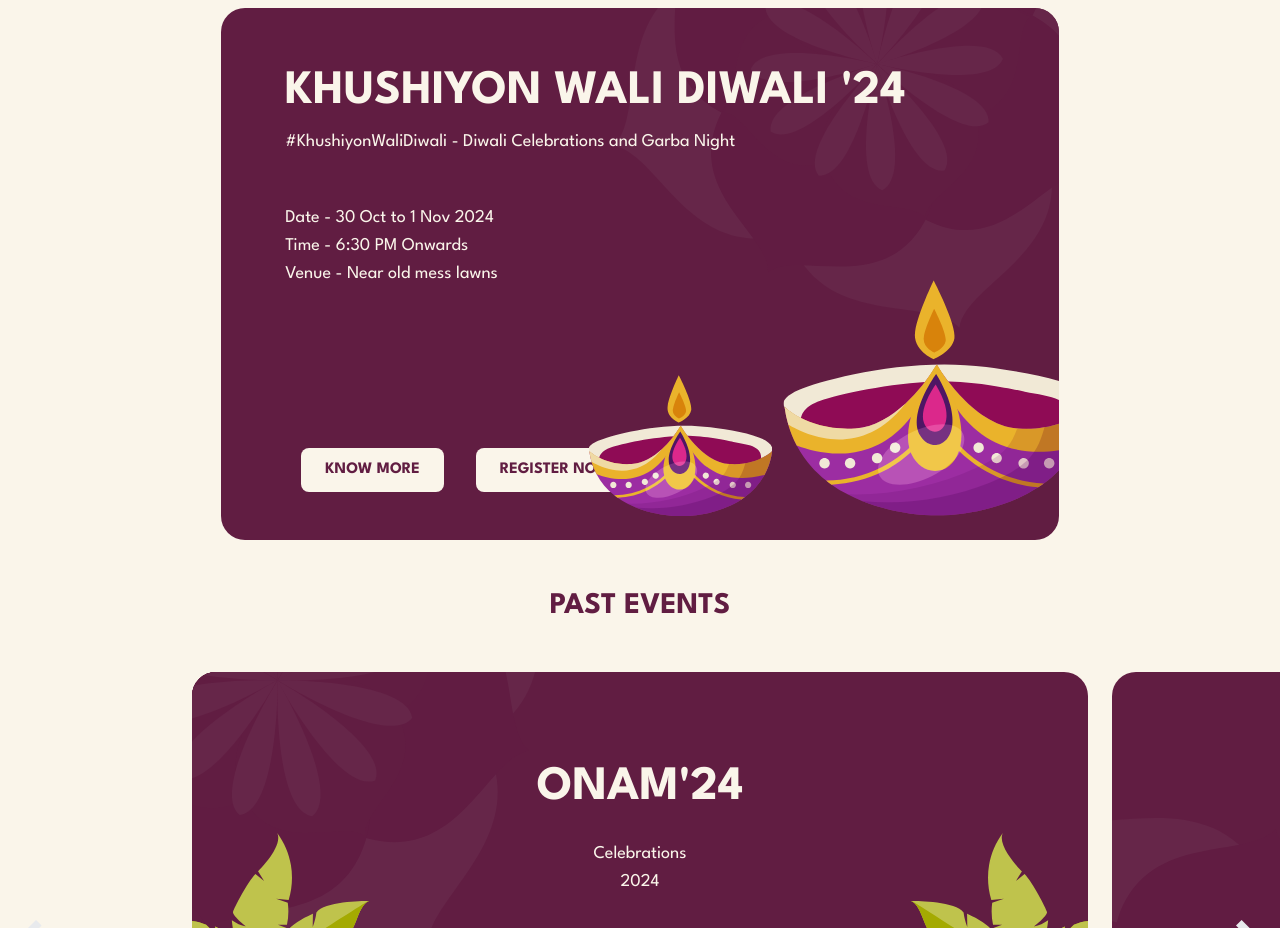
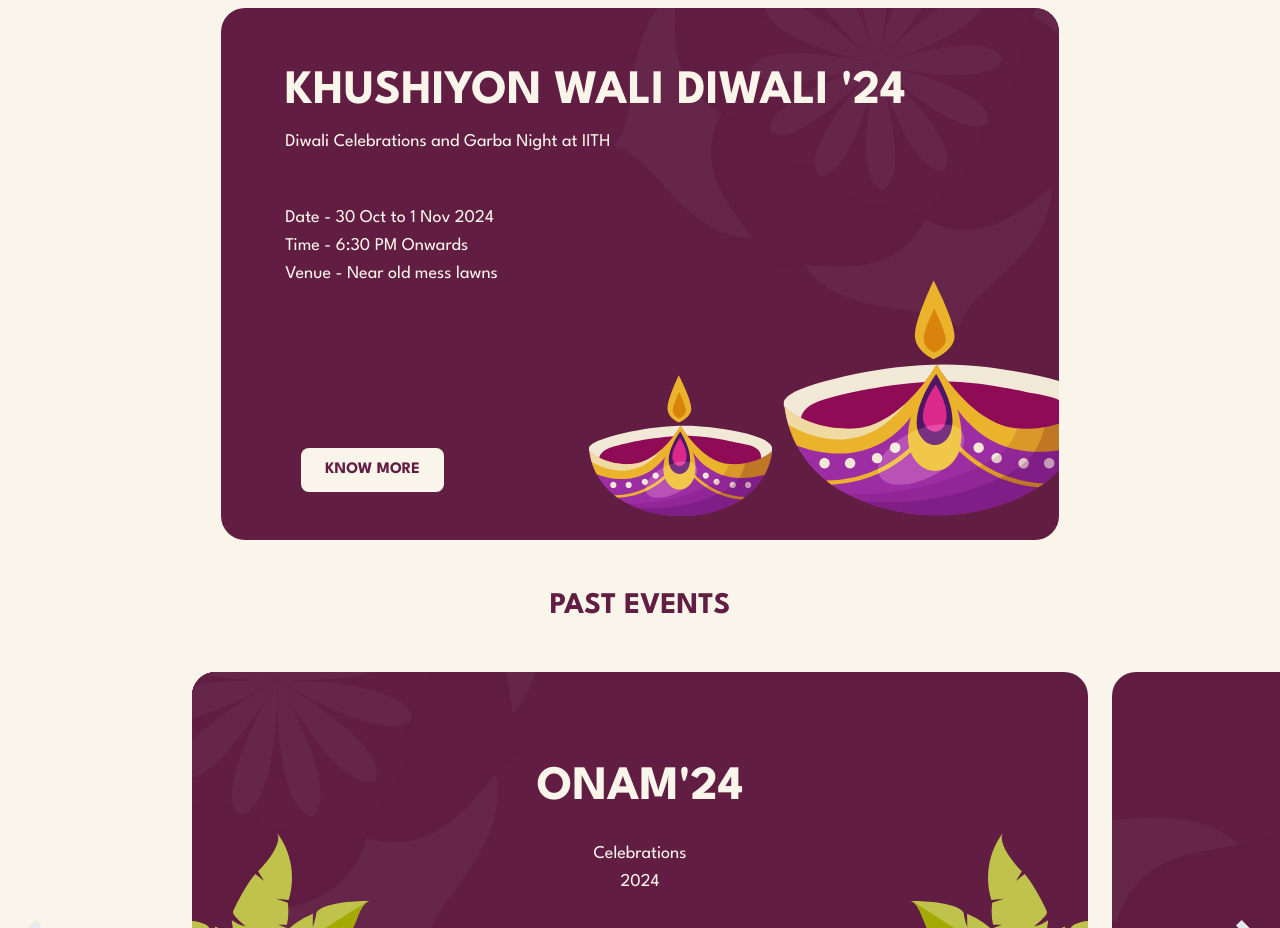
Before and after one commit to EBSB-IITH/EBSB-IITH, a Next.js app: page / in a window 1280 px wide. Shown: the part 1820-2748 px from the top of the page. Built offline with nearby package versions, Linux system fonts and the light colour scheme.

Commit message:
yuva sangam content changes

```diff
--- a/src/app/events/page.tsx
+++ b/src/app/events/page.tsx
@@ -10,7 +10,7 @@ import Link from "next/link";
 
 const upcomingEvent: EventDetails = {
   title: "KHUSHIYON WALI DIWALI '24",
-  description: "#KhushiyonWaliDiwali - Diwali Celebrations and Garba Night",
+  description: "Diwali Celebrations and Garba Night at IITH",
   date: "30 Oct to 1 Nov 2024",
   time: "6:30 PM Onwards",
   venue: "Near old mess lawns"
--- a/src/app/yuva-sangam/page.tsx
+++ b/src/app/yuva-sangam/page.tsx
@@ -6,8 +6,8 @@ export default function Page() {
 		<div className="flex flex-col">
 			<div className="flex flex-col *:mx-auto overflow-clip text-background bg-foreground rounded-b-[4rem] lg:rounded-b-[8rem] pt-[2rem] relative" >
 				<div className="flex flex-col *:mx-auto mt-24 mb-20 lg:mb-36 z-10 lg:mt-52">
-					<div className="z-10 text-[1.8rem] lg:text-[3.4rem] w-[20rem] lg:w-[40rem] font-extrabold text-center leading-tight">YUVA SANGAM’24</div>
-					<div className="text-center text-[0.9rem] lg:text-[1rem] w-[16rem] lg:w-[38rem] py-8 z-10">The program aims to provide participants with a deep understanding of the diverse cultural, traditional, and developmental aspects of different states while facilitating youth interactions.</div>
+					<div className="z-10 text-[1.8rem] lg:text-[3.4rem] w-[20rem] lg:w-[40rem] font-extrabold text-center leading-tight">YUVA SANGAM</div>
+					<div className="text-center text-[0.9rem] lg:text-[1rem] w-[16rem] lg:w-[38rem] py-8 z-10">Initiated by the Govt of India, this program aims to provide participants with a deep understanding of the diverse cultural, traditional, and developmental aspects of different states while facilitating youth interactions.</div>
 					{/* <div className="pt-16">
 						<Link href="https://ebsb.aicte-india.org/">
 							<WhiteButton text="REGISTER NOW" />
@@ -24,8 +24,7 @@ export default function Page() {
 			</div>
 
 			<div className="mx-12 lg:mx-64 leading-snug mt-20 mb-20 lg:mb-28 text-center ">
-				Ek Bharat Shreshtha Bharat Yuva Sangam (युवा संगम) Phase-III is a Government of India initiative aimed at fostering people-to-people connections, especially among the youth throughout the nation. This phase of the program focuses on organizing exposure tours for young individuals, primarily students from higher educational institutions and other young people from different parts of India. These tours take them to various states in the country, offering them an immersive experience in various aspects of life.<br /><br />During these tours, the participants will gain exposure in five key areas: Paryatan (Tourism), Parampara (Traditions), Pragati (Development), Paraspar Sampark (People-to-people connect), and Prodyogik (Technology). The program aims to provide participants with a deep understanding of the diverse cultural, traditional, and developmental aspects of different states while facilitating youth interactions.
-			</div>
+				Ek Bharat Shreshtha Bharat Yuva Sangam (युवा संगम) is a Government of India initiative aimed at fostering people-to-people connections, especially among the youth throughout the nation. This program focuses on organizing exposure tours for young individuals, primarily students from higher educational institutions and other young people from different parts of India. These tours take them to various states in the country, offering them an immersive experience in various aspects of life. </div>
 
 			<div className="text-center mb-20 lg:mb-28">
 				<div className="font-bold text-[2rem]">ABOUT IIT HYDERABAD</div>
@@ -52,7 +51,7 @@ export default function Page() {
 			</div>
 
 			<div className="flex flex-col mx-6 lg:mx-24 py-8 lg:py-12 border-black border-2 rounded-[1.4rem] ">
-				<div className="text-center font-bold text-[2rem]">HOW TO REACH</div>
+				<div className="text-center font-bold text-[2rem]">HOW TO REACH IITH</div>
 				<div className="grid grid-cols-1 lg:grid-cols-2 auto-rows-auto lg:grid-rows-3 gap-2 lg:gap-4 pt-8 lg:pt-16 px-6 lg:px-12 leading-snug *:mb-4">
 
 					<div className="">
--- a/src/components/Upcoming-Event-Home.tsx
+++ b/src/components/Upcoming-Event-Home.tsx
@@ -4,7 +4,7 @@ import { WhiteButton } from "./Button"
 
 const upcomingEvent = {
 	title: "KHUSHIYON WALI DIWALI '24",
-	description: "#KhushiyonWaliDiwali - Diwali Celebrations and Garba Night",
+	description: "Diwali Celebrations and Garba Night at IITH",
 	date: "30 Oct to 1 Nov 2024",
 	time: "6:30 PM Onwards",
 	venue: "Near old mess lawns"
@@ -24,9 +24,9 @@ export default function UpcomingEventHome() {
 					<Link href="/events">
 						<WhiteButton text="KNOW MORE" />
 					</Link>
-					<Link href="https://docs.google.com/forms/d/e/1FAIpQLScXwgwEokPOiXiI1J9l8-8PyVzfB7akBXCWN8tk7SzAWx99MQ/viewform" >
+					{/* <Link href="https://docs.google.com/forms/d/e/1FAIpQLScXwgwEokPOiXiI1J9l8-8PyVzfB7akBXCWN8tk7SzAWx99MQ/viewform" >
 						<WhiteButton text="REGISTER NOW"  />
-					</Link>
+					</Link> */}
 				</div>
 			</div>
 			<div className="flex flex-row lg:block mt-6 lg:mt-0 justify-center *:self-end lg:*:self-start">
```
